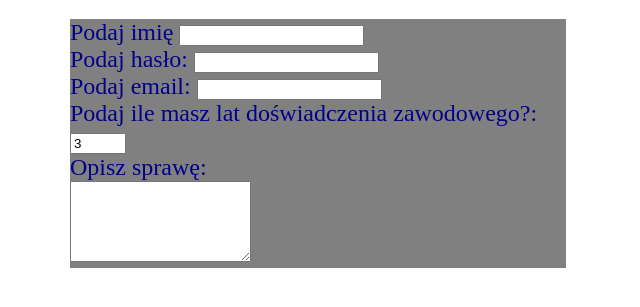
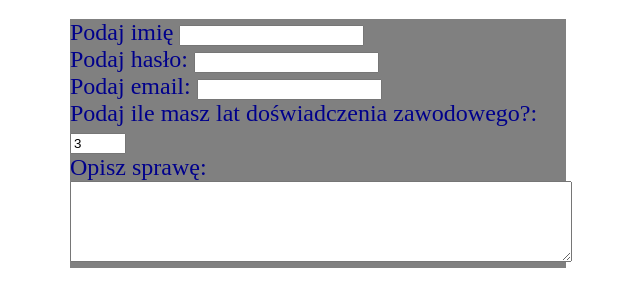
Before and after one commit to Pati5784/gitalk1form, a plain HTML site: page index.html in a window 1280 px wide. Shown: the part 99-406 px from the top of the page, without its empty margins (322-962 px from the left). Drawn offline with Linux system fonts and the light colour scheme.

Commit message:
Adding styles

```diff
--- a/style.css
+++ b/style.css
@@ -6,8 +6,12 @@ h1 {
 	font-size: 32px;
 	font-weight: bolder;
 }
-form {
+.form1 {
 	font-size: 1.5rem;
 	background-color: grey;
 	color: darkblue;
 }
+
+.form1 textarea {
+	width: 100%;
+}
```
